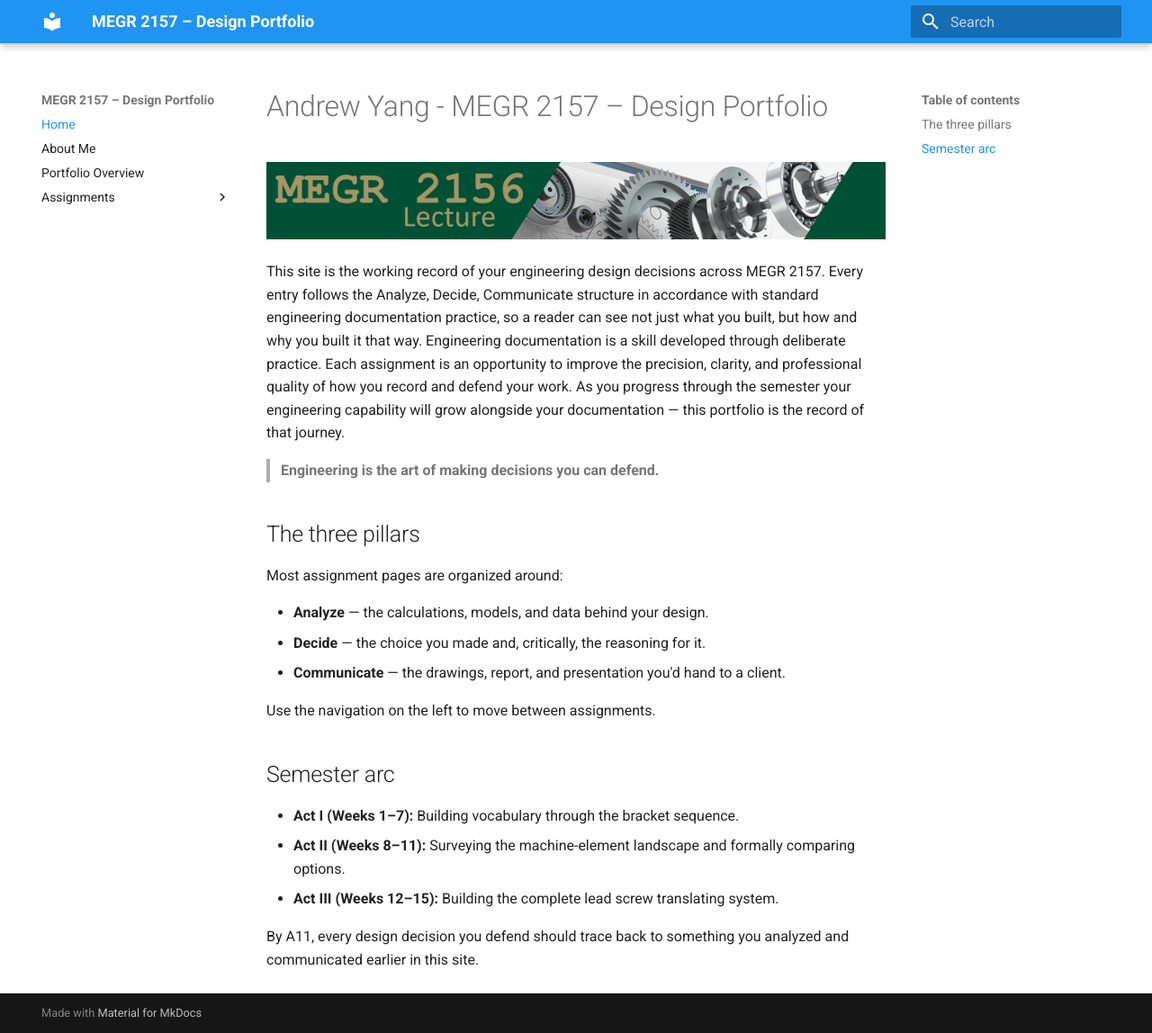
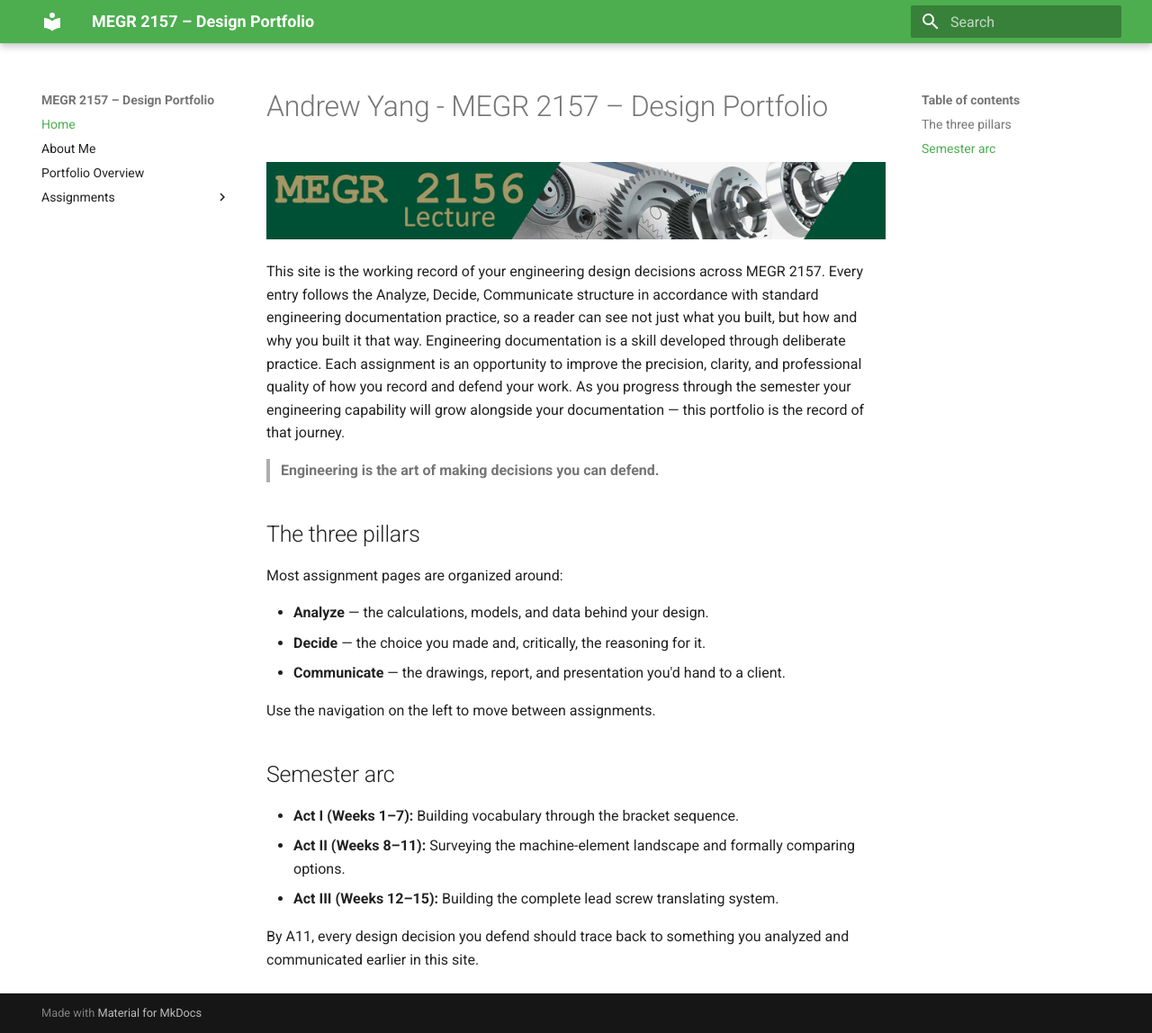
Before and after one commit to AndrewYang2428/AndrewYang-megr2157-portfolio, an MkDocs documentation site: the page built from docs/index.md, in a window 1280 px wide and 1148 px high. Shown: the whole window at 90% size. Built offline with MkDocs 1.6.1 and Material for MkDocs 9.7.7, drawn with Linux system fonts in a browser that asks for light colours.

Commit message:
Change primary color from blue to green

```diff
--- a/mkdocs.yml
+++ b/mkdocs.yml
@@ -4,7 +4,7 @@ site_description: Design portfolio documentation, built with the Analyze / Decid
 theme:
   name: material
   palette:
-    primary: blue
+    primary: green
   features:
     - navigation.instant
     - navigation.tracking
```
